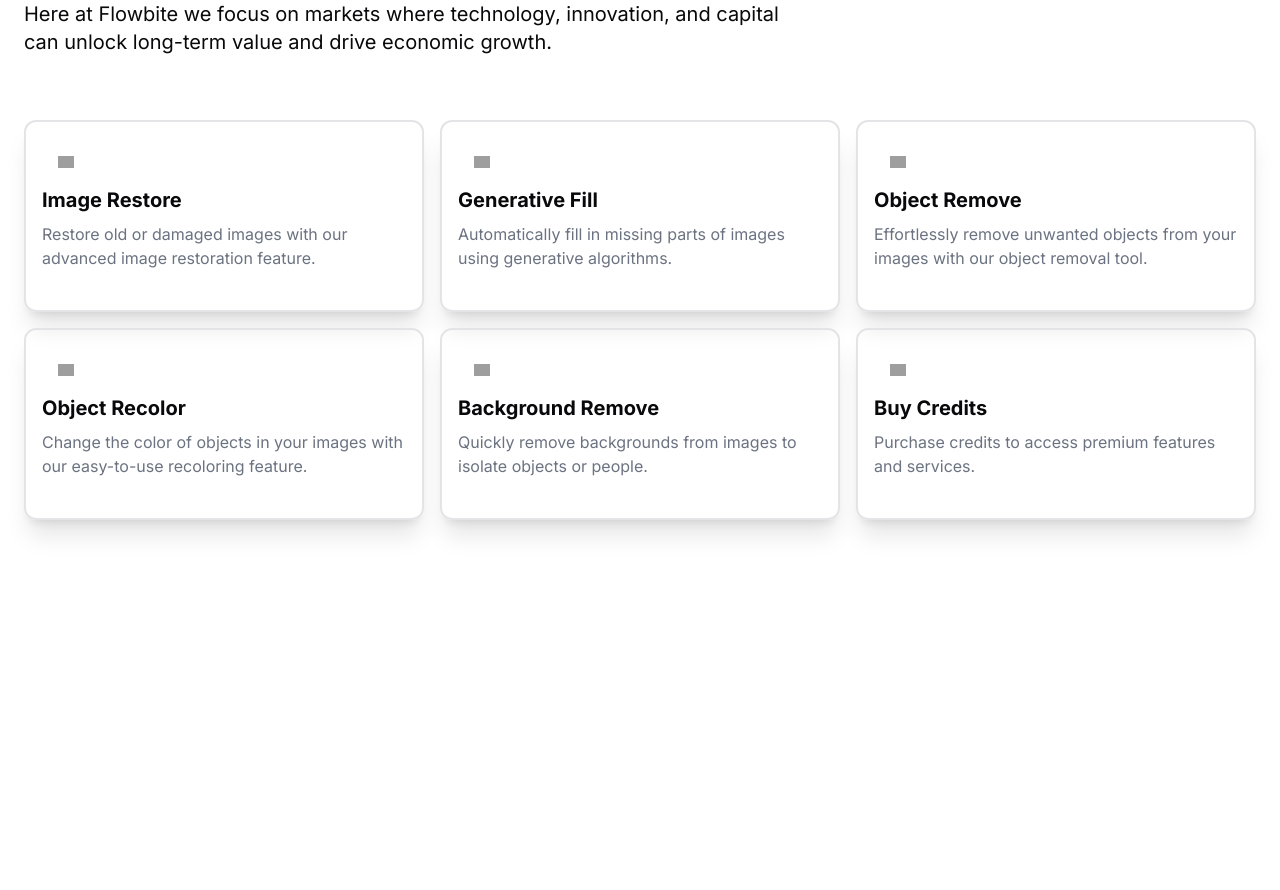
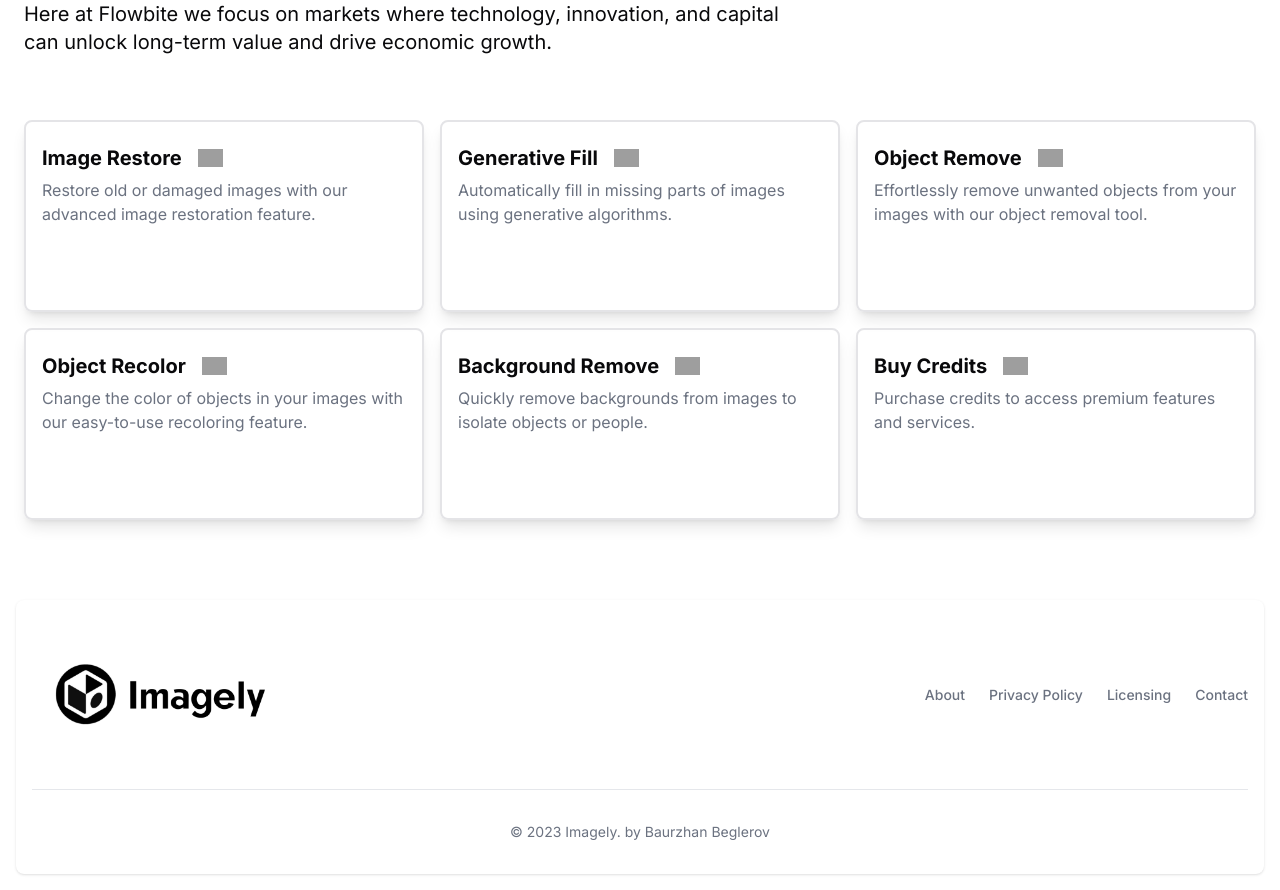
Before and after one commit to iowathe3rd/imagely, a Next.js app: page / in a window 1280 px wide. Shown: the part 680-1570 px from the top of the page. Before the commit the page ends 1264 px from the top, so only its background shows below. Built offline with nearby package versions, Linux system fonts and the light colour scheme; grey boxes are pictures that could not be loaded.

Commit message:
feat(footer): added footer and improved some ui

```diff
--- a/src/app/page.tsx
+++ b/src/app/page.tsx
@@ -1,4 +1,5 @@
 import Features from "@/sections/home/Features";
+import Footer from "@/sections/home/Footer";
 import Hero from "@/sections/home/Hero";
 import React from "react";
 
@@ -7,6 +8,7 @@
     <React.Fragment>
       <Hero />
       <Features />
+      <Footer />
     </React.Fragment>
   );
 }
--- a/src/sections/home/Features.tsx
+++ b/src/sections/home/Features.tsx
@@ -58,13 +58,13 @@
 }) {
   return (
     <Link href={href}>
-      <div className="h-48 p-4 rounded-xl border-2 border-border shadow-xl hover:shadow-2xl transition-all">
-        <div className="flex justify-center items-center w-10 h-10 rounded-full bg-primary-100 lg:h-12 lg:w-12 dark:bg-primary-900s">
+      <div className="h-48 p-4 rounded-lg border-2 border-border shadow-lg hover:shadow-2xl transition-all">
+        <div className="flex items-center w-full dark:bg-primary-900s">
+          <h3 className="text-xl font-bold">{title}</h3>
           <Button variant={"ghost"}>
-            <Image src={icon} width={40} height={40} alt={title} />
+            <Image src={icon} width={25} height={25} alt={title} />
           </Button>
         </div>
-        <h3 className="mb-2 text-xl font-bold">{title}</h3>
         <p className="text-gray-500 dark:text-gray-400">{description}</p>
       </div>
     </Link>
@@ -84,7 +84,7 @@
             and capital can unlock long-term value and drive economic growth.
           </p>
         </div>
-        <div className="md:grid md:grid-cols-2 lg:grid-cols-3 gap-4">
+        <div className="grid grid-cols-1 md:grid-cols-2 lg:grid-cols-3 gap-4">
           {features.map((feature, index) => (
             <FeatureBlock
               key={index}
--- /dev/null
+++ b/src/sections/home/Footer.tsx
@@ -0,0 +1,63 @@
+import Image from "next/image";
+import Link from "next/link";
+
+const Footer = () => {
+  return (
+    <footer className="bg-white rounded-lg shadow dark:bg-gray-900 m-4">
+      <div className="w-full max-w-screen-xl mx-auto p-4 md:py-8">
+        <div className="sm:flex sm:items-center sm:justify-between">
+          <Link
+            href="/"
+            className="flex items-center mb-4 sm:mb-0 space-x-3 rtl:space-x-reverse"
+          >
+            <Image
+              src="/logo-text.png"
+              alt="Imagely Logo"
+              width={250}
+              height={100}
+            />
+          </Link>
+          <ul className="flex flex-wrap items-center mb-6 text-sm font-medium text-gray-500 sm:mb-0 dark:text-gray-400">
+            <li>
+              <Link href="#" className="hover:underline me-4 md:me-6">
+                About
+              </Link>
+            </li>
+            <li>
+              <Link href="#" className="hover:underline me-4 md:me-6">
+                Privacy Policy
+              </Link>
+            </li>
+            <li>
+              <Link href="#" className="hover:underline me-4 md:me-6">
+                Licensing
+              </Link>
+            </li>
+            <li>
+              <Link href="#" className="hover:underline">
+                Contact
+              </Link>
+            </li>
+          </ul>
+        </div>
+        <hr className="my-6 border-gray-200 sm:mx-auto dark:border-gray-700 lg:my-8" />
+        <span className="block text-sm text-gray-500 sm:text-center dark:text-gray-400">
+          © 2023{" "}
+          <Link href="/" className="hover:underline">
+            Imagely
+          </Link>
+          . by{" "}
+          <a
+            href={"https://github.com/iowathe3rd"}
+            className="hover:underline"
+            target="_blank"
+          >
+            Baurzhan Beglerov
+          </a>
+        </span>
+      </div>
+    </footer>
+  );
+};
+
+export default Footer;
```
